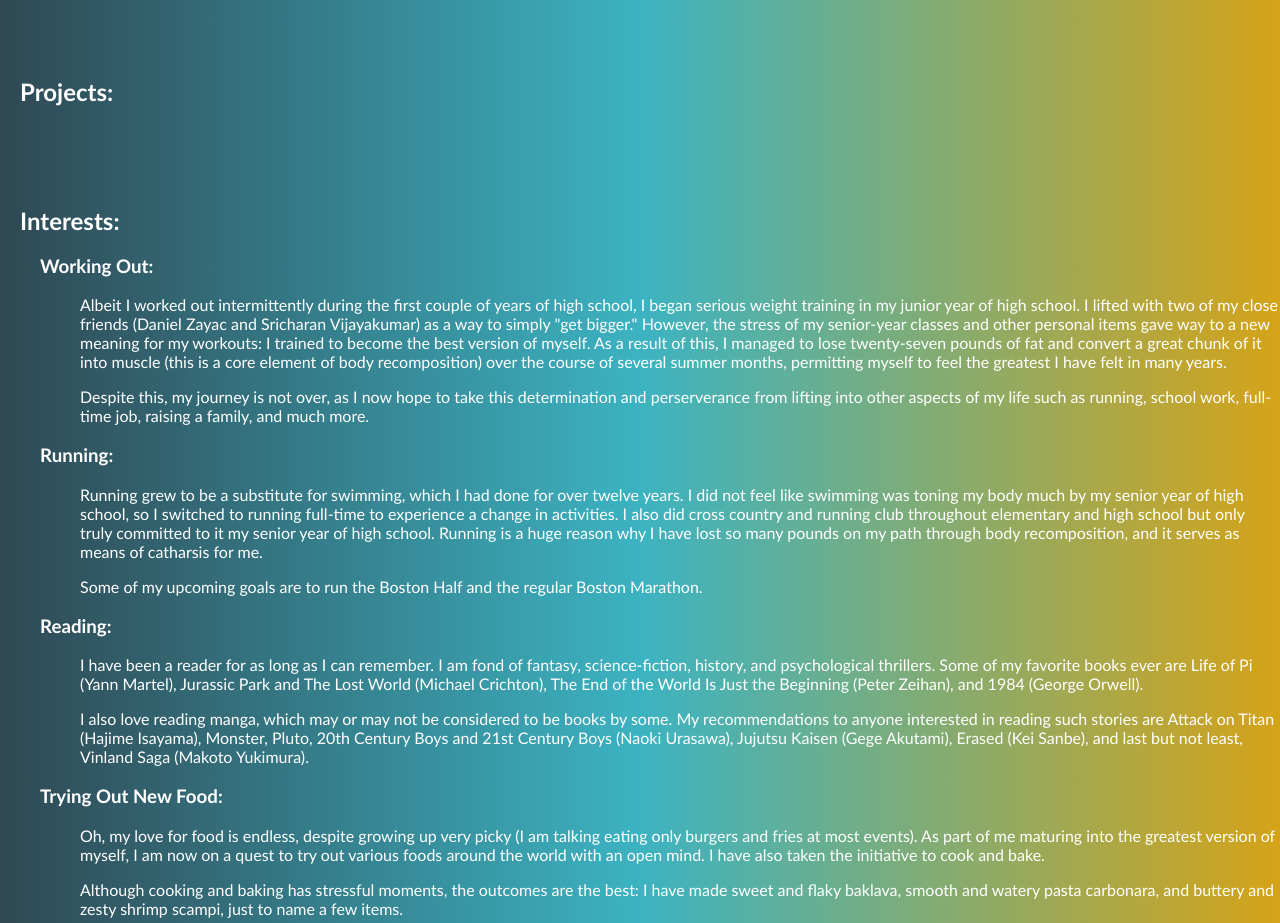
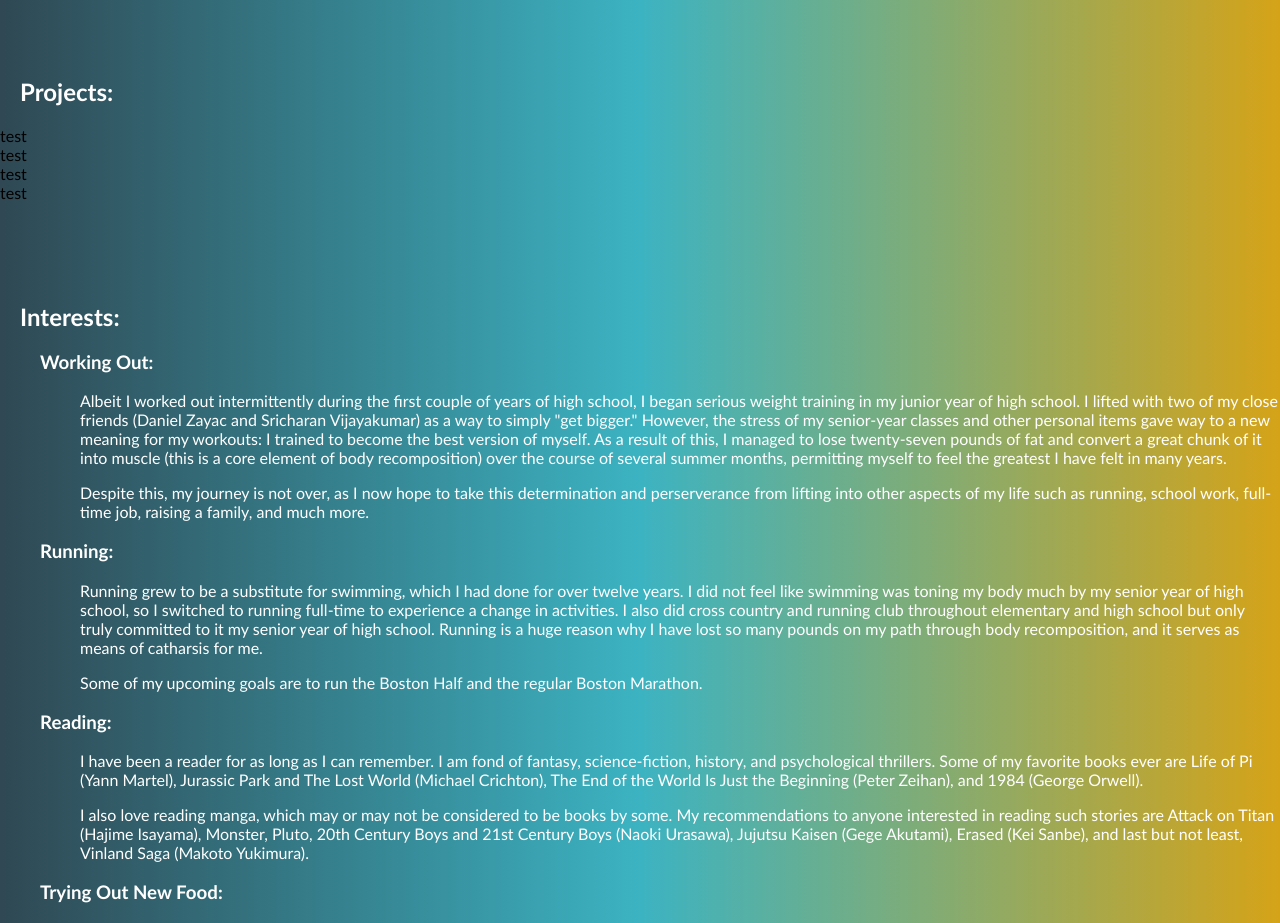
Before and after one commit to Mihalis-Koutouvos/updated_personal_website, a React (Create React App) app in the folder updated_personal_website/: page / in a window 1280 px wide. Shown: the part 1000-1923 px from the top of the page. Built offline with nearby package versions, Linux system fonts and the light colour scheme.

Commit message:
Added base info for projects, kinda working for now

```diff
--- a/updated_personal_website/src/ProjectCard.jsx
+++ b/updated_personal_website/src/ProjectCard.jsx
@@ -2,12 +2,12 @@ import React from 'react';
 import './ProjectInfo.js';
 import Tilt from 'react-parallax-tilt';
 import {motion} from 'framer-motion';
-import {fadeIn, textVariant} from '../utils/motion'
+import {fadeIn, textVariant} from './utils/motion'
 
 
-const ProjectCard = ({name, description, link, tags}) => {
+const ProjectCard = ({id, name, description, link, tags}) => {
   return (
-    <motion.div variants={fadeIn("up", "spring", id * 0.5)}>
+    <motion.div variants={fadeIn("up", "spring", id * 0.5, 0.75)}>
         test
     </motion.div>
   )
--- a/updated_personal_website/src/Projects.jsx
+++ b/updated_personal_website/src/Projects.jsx
@@ -13,27 +13,16 @@ const Projects = () => {
             <div className='text-section'>
                 <h2>Projects:</h2>
                 <span className='highlight-line'></span>
-                <ul>
-                    <li>
-                        <p></p>
-                    </li>
 
-                    <li></li>
-
-                    <li></li>
-
-                    <li></li>
-
-                    <li></li>
-
-                    <li></li>
-
-                    <li></li>
-
-                    <li></li>
-
-                    <li></li>
-                </ul>
+                <div className='mt-20 flex flex-wrap gap-7'>
+                    {ProjectInfo.map((project, id) => (
+                        <ProjectCard
+                            key={'project-${id}'}
+                            index={id}
+                            {...project}
+                        />
+                    ))}
+                </div>
 
             </div>
         </div>
```
